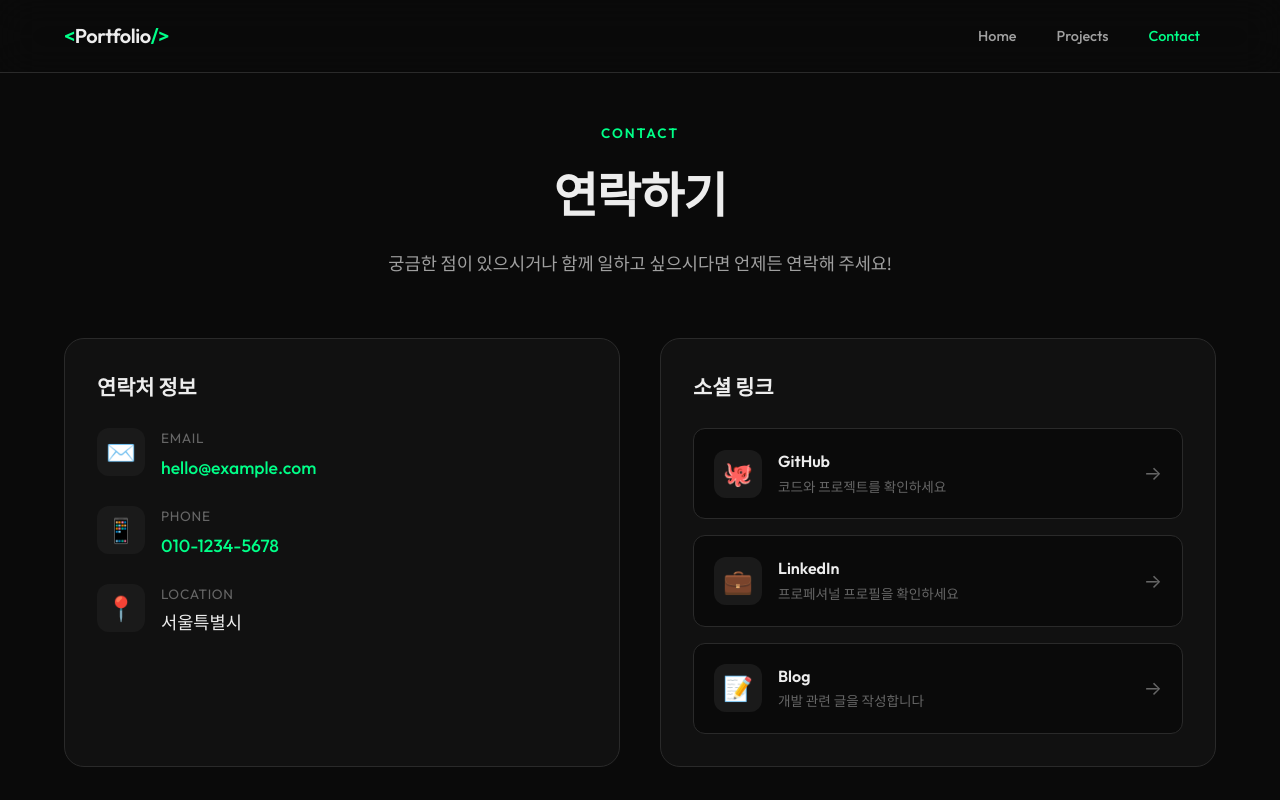
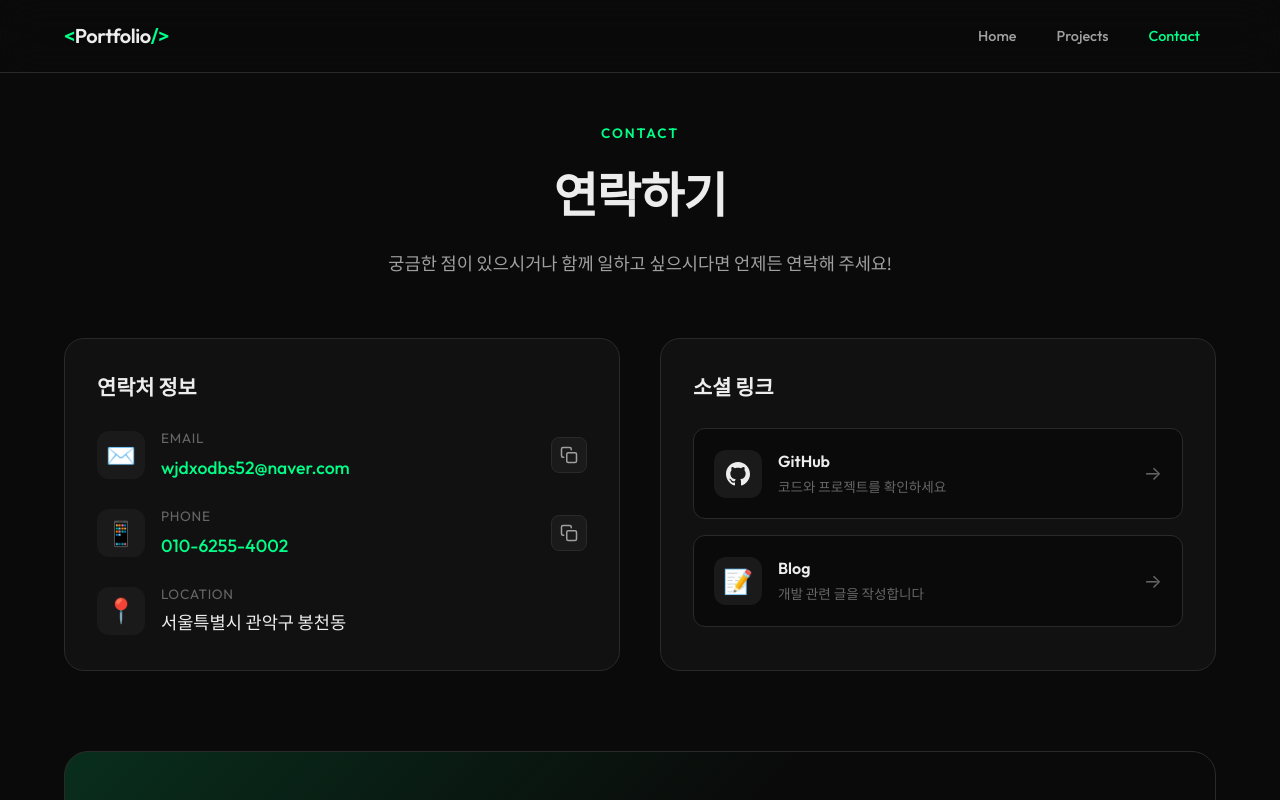
Before and after one commit to wjdxodbs/portfolio, a Next.js app: page /contact in a window 1280 px wide. Shown: the top 800 px of the page. Built offline with nearby package versions, Linux system fonts and the light colour scheme.

Commit message:
refactor: Contact 페이지 구조 개선 및 데이터 업데이트

```diff
--- /dev/null
+++ b/src/app/components/CopyButton.module.css
@@ -0,0 +1,58 @@
+.copyWrapper {
+  margin-left: auto;
+  position: relative;
+  display: flex;
+  align-items: center;
+}
+
+.copyButton {
+  padding: 8px;
+  background: var(--background-tertiary);
+  border: 1px solid var(--border);
+  border-radius: 8px;
+  color: var(--foreground-secondary);
+  cursor: pointer;
+  transition: all var(--transition-fast);
+  display: flex;
+  align-items: center;
+  justify-content: center;
+}
+
+.copyButton:hover {
+  background: var(--accent-glow);
+  border-color: var(--accent);
+  color: var(--accent);
+}
+
+.copiedToast {
+  position: absolute;
+  right: 100%;
+  margin-right: 8px;
+  padding: 6px 12px;
+  background: var(--accent);
+  color: var(--background);
+  font-size: 0.8rem;
+  font-weight: 600;
+  border-radius: 6px;
+  white-space: nowrap;
+  animation: fadeInOut 2s ease forwards;
+}
+
+@keyframes fadeInOut {
+  0% {
+    opacity: 0;
+    transform: translateX(10px);
+  }
+  15% {
+    opacity: 1;
+    transform: translateX(0);
+  }
+  85% {
+    opacity: 1;
+    transform: translateX(0);
+  }
+  100% {
+    opacity: 0;
+    transform: translateX(-10px);
+  }
+}
--- /dev/null
+++ b/src/app/components/CopyButton.tsx
@@ -0,0 +1,47 @@
+"use client";
+
+import { useState } from "react";
+import styles from "./CopyButton.module.css";
+
+interface CopyButtonProps {
+  value: string;
+}
+
+export default function CopyButton({ value }: CopyButtonProps) {
+  const [copied, setCopied] = useState(false);
+
+  const handleCopy = async () => {
+    try {
+      await navigator.clipboard.writeText(value);
+      setCopied(true);
+      setTimeout(() => setCopied(false), 2000);
+    } catch (err) {
+      console.error("복사 실패:", err);
+    }
+  };
+
+  return (
+    <div className={styles.copyWrapper}>
+      {copied && <span className={styles.copiedToast}>복사됨!</span>}
+      <button
+        className={styles.copyButton}
+        onClick={handleCopy}
+        aria-label="복사"
+      >
+        <svg
+          viewBox="0 0 24 24"
+          width="18"
+          height="18"
+          fill="none"
+          stroke="currentColor"
+          strokeWidth="2"
+          strokeLinecap="round"
+          strokeLinejoin="round"
+        >
+          <rect x="9" y="9" width="13" height="13" rx="2" ry="2" />
+          <path d="M5 15H4a2 2 0 0 1-2-2V4a2 2 0 0 1 2-2h9a2 2 0 0 1 2 2v1" />
+        </svg>
+      </button>
+    </div>
+  );
+}
--- a/src/app/contact/page.module.css
+++ b/src/app/contact/page.module.css
@@ -68,7 +68,7 @@
 
 .contactItem {
   display: flex;
-  align-items: flex-start;
+  align-items: center;
   gap: 16px;
 }
 
--- a/src/app/contact/page.tsx
+++ b/src/app/contact/page.tsx
@@ -1,46 +1,20 @@
-import styles from './page.module.css';
+import styles from "./page.module.css";
+import { contactInfo, socialLinks } from "@/constants/contact";
+import CopyButton from "@/app/components/CopyButton";
 
-const contactInfo = [
-  {
-    icon: '✉️',
-    label: 'Email',
-    value: 'hello@example.com',
-    href: 'mailto:hello@example.com',
-  },
-  {
-    icon: '📱',
-    label: 'Phone',
-    value: '010-1234-5678',
-    href: 'tel:010-1234-5678',
-  },
-  {
-    icon: '📍',
-    label: 'Location',
-    value: '서울특별시',
-    href: null,
-  },
-];
-
-const socialLinks = [
-  {
-    name: 'GitHub',
-    icon: '🐙',
-    href: 'https://github.com',
-    description: '코드와 프로젝트를 확인하세요',
-  },
-  {
-    name: 'LinkedIn',
-    icon: '💼',
-    href: 'https://linkedin.com',
-    description: '프로페셔널 프로필을 확인하세요',
-  },
-  {
-    name: 'Blog',
-    icon: '📝',
-    href: 'https://blog.example.com',
-    description: '개발 관련 글을 작성합니다',
-  },
-];
+function GitHubIcon() {
+  return (
+    <svg
+      viewBox="0 0 24 24"
+      width="24"
+      height="24"
+      fill="currentColor"
+      aria-hidden="true"
+    >
+      <path d="M12 0c-6.626 0-12 5.373-12 12 0 5.302 3.438 9.8 8.207 11.387.599.111.793-.261.793-.577v-2.234c-3.338.726-4.033-1.416-4.033-1.416-.546-1.387-1.333-1.756-1.333-1.756-1.089-.745.083-.729.083-.729 1.205.084 1.839 1.237 1.839 1.237 1.07 1.834 2.807 1.304 3.492.997.107-.775.418-1.305.762-1.604-2.665-.305-5.467-1.334-5.467-5.931 0-1.311.469-2.381 1.236-3.221-.124-.303-.535-1.524.117-3.176 0 0 1.008-.322 3.301 1.23.957-.266 1.983-.399 3.003-.404 1.02.005 2.047.138 3.006.404 2.291-1.552 3.297-1.23 3.297-1.23.653 1.653.242 2.874.118 3.176.77.84 1.235 1.911 1.235 3.221 0 4.609-2.807 5.624-5.479 5.921.43.372.823 1.102.823 2.222v3.293c0 .319.192.694.801.576 4.765-1.589 8.199-6.086 8.199-11.386 0-6.627-5.373-12-12-12z" />
+    </svg>
+  );
+}
 
 export default function ContactPage() {
   return (
@@ -68,9 +42,14 @@ export default function ContactPage() {
                         {item.value}
                       </a>
                     ) : (
-                      <span className={styles.contactValueText}>{item.value}</span>
+                      <span className={styles.contactValueText}>
+                        {item.value}
+                      </span>
                     )}
                   </div>
+                  {["Email", "Phone"].includes(item.label) && (
+                    <CopyButton value={item.value} />
+                  )}
                 </div>
               ))}
             </div>
@@ -87,10 +66,14 @@ export default function ContactPage() {
                   rel="noopener noreferrer"
                   className={styles.socialCard}
                 >
-                  <span className={styles.socialIcon}>{link.icon}</span>
+                  <span className={styles.socialIcon}>
+                    {link.icon === "github" ? <GitHubIcon /> : link.icon}
+                  </span>
                   <div className={styles.socialInfo}>
                     <span className={styles.socialName}>{link.name}</span>
-                    <span className={styles.socialDescription}>{link.description}</span>
+                    <span className={styles.socialDescription}>
+                      {link.description}
+                    </span>
                   </div>
                   <span className={styles.arrow}>→</span>
                 </a>
@@ -103,8 +86,8 @@ export default function ContactPage() {
           <div className={styles.ctaContent}>
             <h2 className={styles.ctaTitle}>함께 일하고 싶으시다면?</h2>
             <p className={styles.ctaDescription}>
-              새로운 기회를 찾고 있습니다. 프론트엔드 개발자로서
-              팀에 기여하고 함께 성장하고 싶습니다.
+              새로운 기회를 찾고 있습니다. 프론트엔드 개발자로서 팀에 기여하고
+              함께 성장하고 싶습니다.
             </p>
             <a href="mailto:hello@example.com" className={styles.ctaButton}>
               이메일 보내기 ✉️
--- /dev/null
+++ b/src/constants/contact.ts
@@ -0,0 +1,38 @@
+import type { ContactInfo, SocialLink } from "@/types/contact";
+
+export const contactInfo: ContactInfo[] = [
+  {
+    icon: "✉️",
+    label: "Email",
+    value: "wjdxodbs52@naver.com",
+    href: "mailto:wjdxodbs52@naver.com",
+  },
+  {
+    icon: "📱",
+    label: "Phone",
+    value: "010-6255-4002",
+    href: "tel:010-6255-4002",
+  },
+  {
+    icon: "📍",
+    label: "Location",
+    value: "서울특별시 관악구 봉천동",
+    href: null,
+  },
+];
+
+export const socialLinks: SocialLink[] = [
+  {
+    name: "GitHub",
+    icon: "github",
+    href: "https://github.com/wjdxodbs",
+    description: "코드와 프로젝트를 확인하세요",
+  },
+
+  {
+    name: "Blog",
+    icon: "📝",
+    href: "https://exultant-dish-a7c.notion.site/fbc464f7f2454acb89e173cdc6222fea?source=copy_link",
+    description: "개발 관련 글을 작성합니다",
+  },
+];
--- /dev/null
+++ b/src/types/contact.ts
@@ -0,0 +1,13 @@
+export interface ContactInfo {
+  icon: string;
+  label: string;
+  value: string;
+  href: string | null;
+}
+
+export interface SocialLink {
+  name: string;
+  icon: string;
+  href: string;
+  description: string;
+}
```
